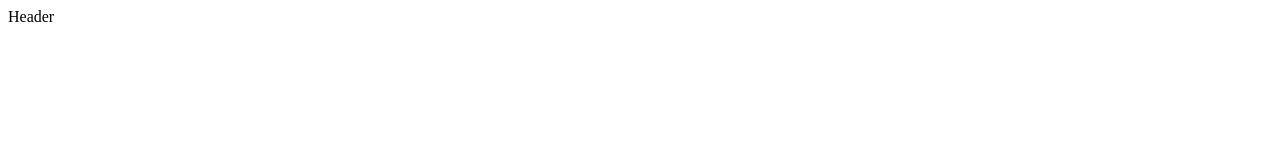
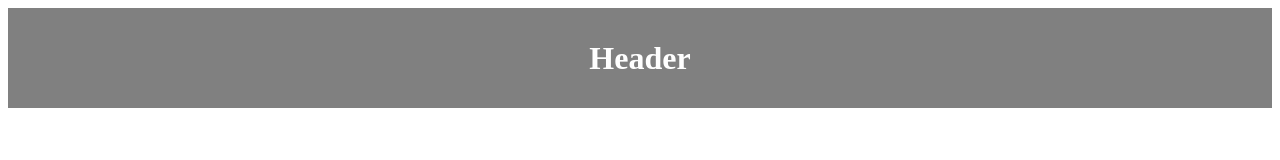
Before and after one commit to waqasmuhammad/Flexbox, a plain HTML site: page index.html in a window 1280 px wide. Drawn offline with Linux system fonts and the light colour scheme.

Commit message:
header applied

```diff
--- a/index.html
+++ b/index.html
@@ -4,11 +4,13 @@
     <meta charset="UTF-8">
     <meta http-equiv="X-UA-Compatible" content="IE=edge">
     <meta name="viewport" content="width=device-width, initial-scale=1.0">
+
     <title>Flexbox Assignment</title>
+    <link rel="stylesheet" href="style.css">
 </head>
 <body>
-    <div class="header">
-        Header
+    <div id="header" class="textcontent">
+        <h1 class="textcontent"> Header </h1>
     </div>
 
 </body>
--- a/style.css
+++ b/style.css
@@ -1,5 +1,8 @@
-.header{
+.textcontent{
     background-color: gray;
     color: white;
     display: flex;
+    height:100px;
+    align-items: center;
+    justify-content: center;
 }
```
